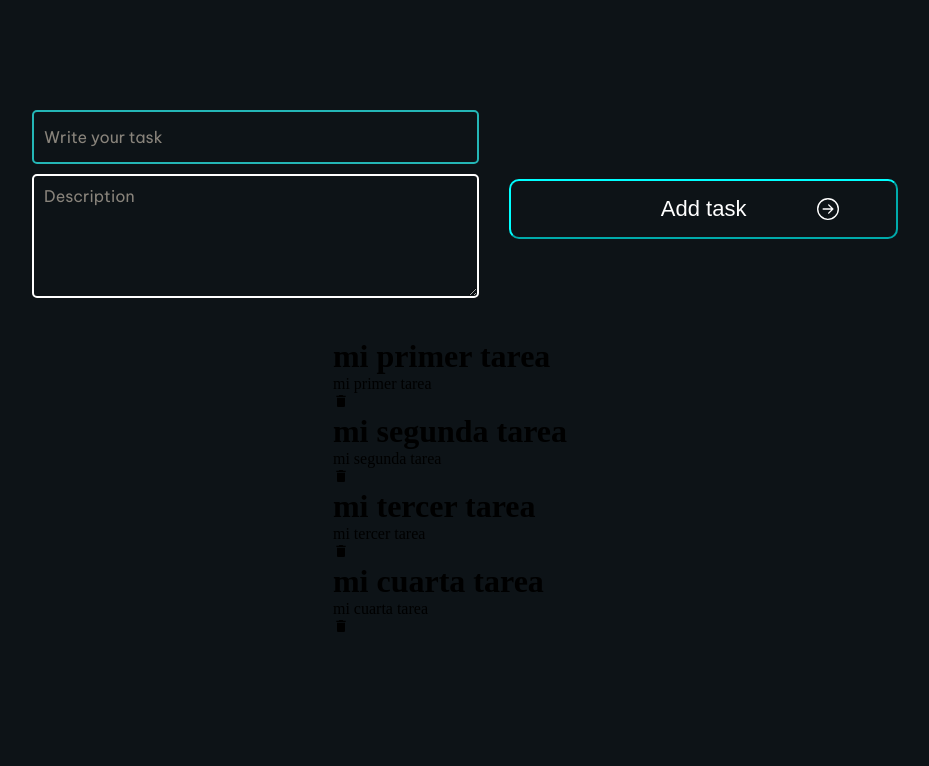
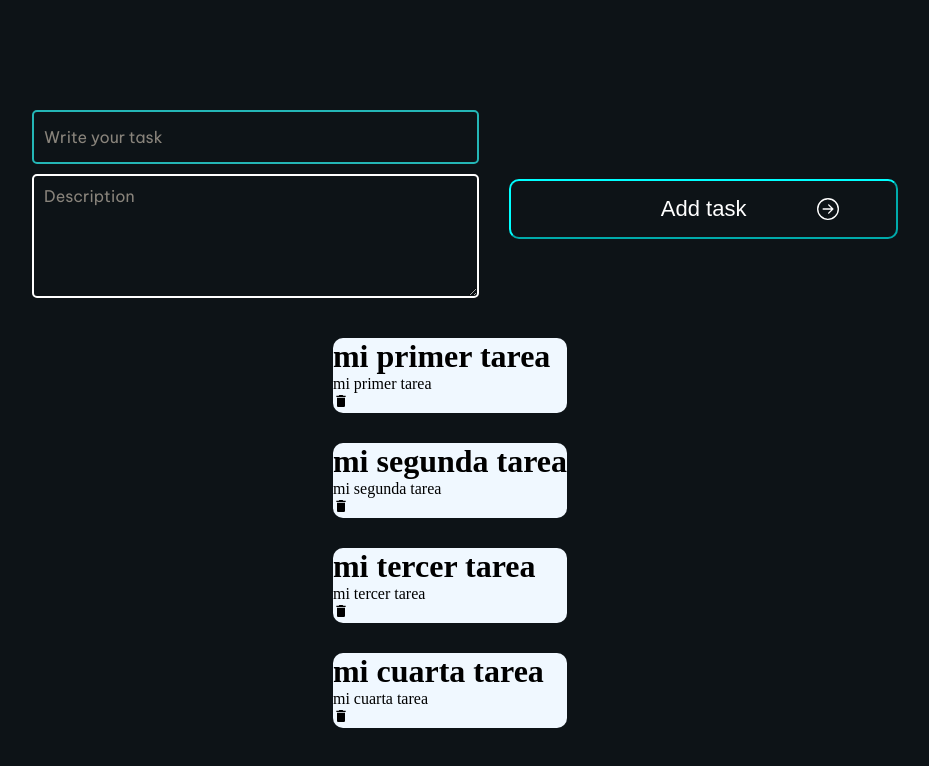
Before and after one commit to JuanM1228/react-task-aplication, a React (Vite) app: page / in a window 1280 px wide. Shown: the top 766 px of the page, without its empty margins (190-1119 px from the left). Built offline with nearby package versions, Linux system fonts and the light colour scheme.

Commit message:
styles in card

```diff
--- a/src/Components/TaskCard.jsx
+++ b/src/Components/TaskCard.jsx
@@ -3,7 +3,7 @@ import { MdDelete } from "react-icons/md";
 
 export const TaskCard = ({ task, key }) => {
   return (
-    <div>
+    <div className="taskCard">
       <h1>{task.title}</h1>
       <p>{task.description}</p>
       <MdDelete />
--- a/src/Stylesheets/taskCard.css
+++ b/src/Stylesheets/taskCard.css
@@ -0,0 +1,5 @@
+.taskCard{
+  background-color: aliceblue;
+  margin-bottom: 30px;
+  border-radius: 10px;
+}
```
